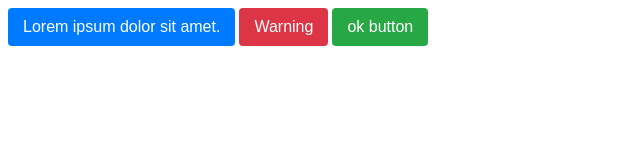
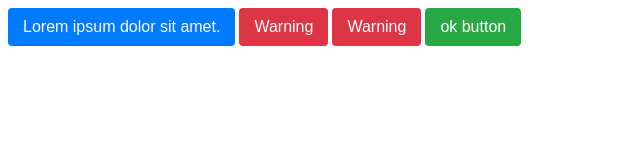
Before and after one commit to webmad0619/day2, a plain HTML site: page index.html in a window 1280 px wide. Shown: the whole page, without its empty margins (0-640 px from the left). Drawn offline with Linux system fonts and the light colour scheme.

Commit message:
i have added a new button in the html for testing purposes

```diff
--- a/index.html
+++ b/index.html
@@ -10,6 +10,7 @@
 <body>
     <button class="btn">Lorem ipsum dolor sit amet.</button>
     <button class="btn danger">Warning</button>
+    <button class="btn danger">Warning</button>
     <button class="btn success">ok button</button>
 </body>
 </html>
```
